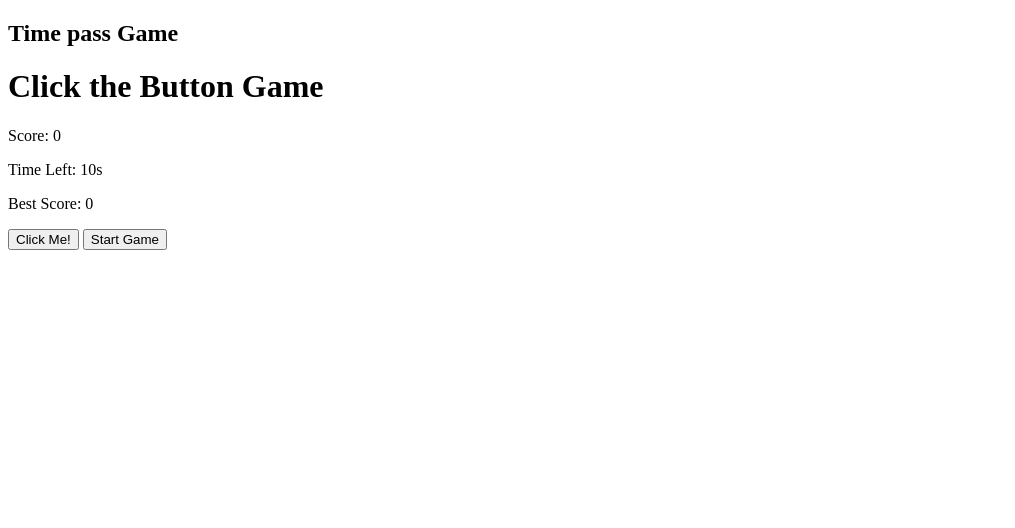
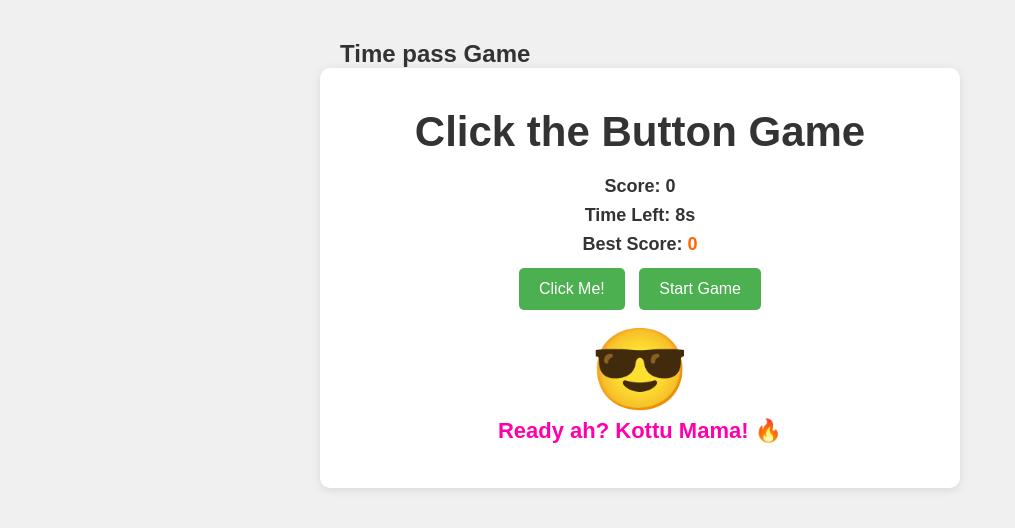
Before and after one commit to vijay2k6-0/vijay-website, a plain HTML site: page index.html in a window 1280 px wide. Both pictures are taken after a click on the button "Start Game". Shown: the whole page, without its empty margins (0-1015 px from the left). Drawn offline with Linux system fonts and the light colour scheme.

Commit message:
Update index.html

```diff
--- a/index.html
+++ b/index.html
@@ -3,10 +3,24 @@
 <head>
 <meta name="viewport" content="width=device-width, initial-scale=1.0">
 <title>Time pass Game</title>
-<link rel="stylesheet" href="styles.css">
+<style>
+body{background:#f0f0f0;font-family:Arial;text-align:center;padding:20px;margin:0}
+h2{text-align:left;max-width:600px;margin:20px auto 0;color:#333}
+.box{background:#fff;max-width:600px;margin:0 auto;padding:40px 20px;border-radius:10px;box-shadow:0 2px 10px rgba(0,0,0,0.1);overflow:hidden}
+h1{font-size:42px;color:#333;margin:0 0 20px}
+p{font-size:18px;font-weight:bold;color:#333;margin:8px}
+button{background:#4CAF50;color:white;border:none;padding:12px 20px;font-size:16px;border-radius:5px;cursor:pointer;margin:5px}
+#best{color:#ff6600}
+#result{color:green}
+#memeBox{font-size:80px;height:95px}
+#memeText{font-size:22px;font-weight:900;color:#ff00aa;min-height:30px}
+.pop{animation:pop .45s ease}
+@keyframes pop{0%{transform:scale(0)}60%{transform:scale(1.4)}100%{transform:scale(1)}}
+.shake{animation:shake .2s}
+@keyframes shake{0%{transform:translateX(0)}25%{transform:translateX(-5px)}50%{transform:translateX(5px)}100%{transform:translateX(0)}}
+</style>
 </head>
 <body>
-
 <h2>Time pass Game</h2>
 <div class="box">
 <h1>Click the Button Game</h1>
@@ -16,8 +30,16 @@
 <button onclick="clickMe()">Click Me!</button>
 <button onclick="startGame()">Start Game</button>
 <p id="result"></p>
+<div id="memeBox"></div>
+<div id="memeText"></div>
 </div>
-
-<script src="script.js"></script>
+<script>
+let score=0,timeLeft=10,timer=null,playing=false;
+let best=localStorage.getItem('best')||0;
+document.getElementById('best').innerText=best;
+let memes=[{e:"🔥",t:"Thaggeede Le!"},{e:"😎",t:"Oora Mass Mama!"},{e:"💪",t:"Arey Mass!"},{e:"🤣",t:"Nuvvu Naa Range Kaadu!"},{e:"👑",t:"Vijay Vachesadu!"},{e:"🚀",t:"Click Ante Feeling!"}];
+function startGame(){score=0;timeLeft=10;playing=true;document.getElementById('score').innerText=0;document.getElementById('time').innerText='10s';document.getElementById('result').innerText='';document.getElementById('memeText').innerText='Ready ah? Kottu Mama! 🔥';document.getElementById('memeBox').innerText='😎';clearInterval(timer);timer=setInterval(function(){timeLeft--;document.getElementById('time').innerText=timeLeft+'s';if(timeLeft<=0){clearInterval(timer);playing=false;document.getElementById('result').innerText='Game Over! Score: '+score;if(score>best){best=score;localStorage.setItem('best',best);document.getElementById('best').innerText=best;}}},1000);}
+function clickMe(){if(!playing){alert('Mundhu Start Game kottu mama!');return;}score++;document.getElementById('score').innerText=score;let m=memes[Math.floor(Math.random()*memes.length)];let b=document.getElementById('memeBox');b.innerText=m.e;document.getElementById('memeText').innerText=m.t;b.classList.remove('pop');void b.offsetWidth;b.classList.add('pop');let box=document.querySelector('.box');box.classList.remove('shake');void box.offsetWidth;box.classList.add('shake');}
+</script>
 </body>
 </html>
```
Lines whose indentation alone changed are shown as unchanged.
